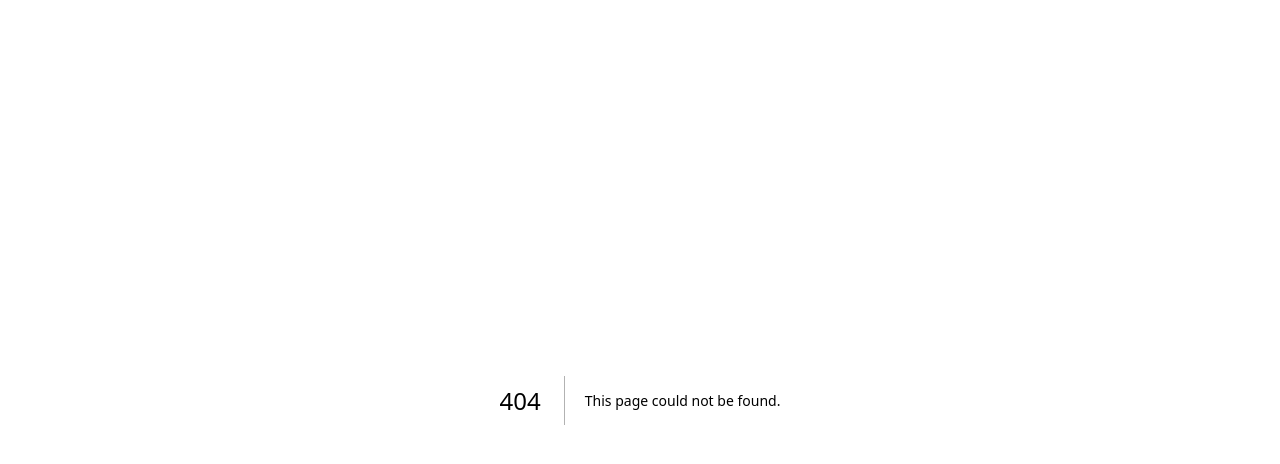
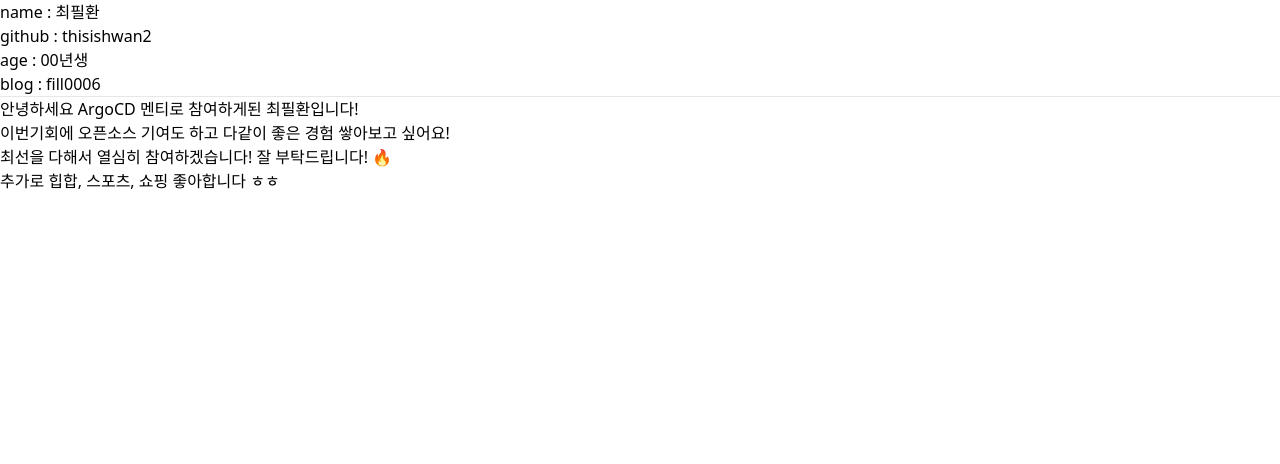
Before and after one commit to Argo-OSS/argo-oss.github.io, a Next.js app: page /2024/members/ChoiPilHwan in a window 1280 px wide. Before the commit this address had no page. Shown: the top 464 px of the page. Built offline with nearby package versions, Linux system fonts and the light colour scheme.

Commit message:
ChoiPilHwan Profile Upload
Signed-off-by: thisishwan2 <feel000617@gmail.com>

```diff
--- a/pages/2024/members.mdx
+++ b/pages/2024/members.mdx
@@ -8,3 +8,4 @@
 
 0. [김철수](https://argo-oss.github.io/2024/members/KimCheolSu)
 1. [고현수](https://argo-oss.github.io/2024/members/KoHyunSu)
+2. [최필환](https://argo-oss.github.io/2024/members/ChoiPilHwan)
--- /dev/null
+++ b/pages/2024/members/ChoiPilHwan.mdx
@@ -0,0 +1,14 @@
+- name : 최필환
+- github : [thisishwan2](https://github.com/thisishwan2)
+- age : 00년생
+- blog : [fill0006](https://velog.io/@fill0006)
+
+---
+
+안녕하세요 ArgoCD 멘티로 참여하게된 최필환입니다!
+
+이번기회에 오픈소스 기여도 하고 다같이 좋은 경험 쌓아보고 싶어요!
+
+최선을 다해서 열심히 참여하겠습니다! 잘 부탁드립니다! 🔥
+
+추가로 힙합, 스포츠, 쇼핑 좋아합니다 ㅎㅎ
--- a/pages/2024/members/_meta.json
+++ b/pages/2024/members/_meta.json
@@ -3,5 +3,6 @@
     "ChoiSooNyeong": "최수녕",
     "SongHaeMin": "송혜민",
     "KimCheolSu": "김철수",
-    "KoHyunSu": "고현수"
+    "KoHyunSu": "고현수",
+    "ChoiPilHwan": "최필환"
 }
```
